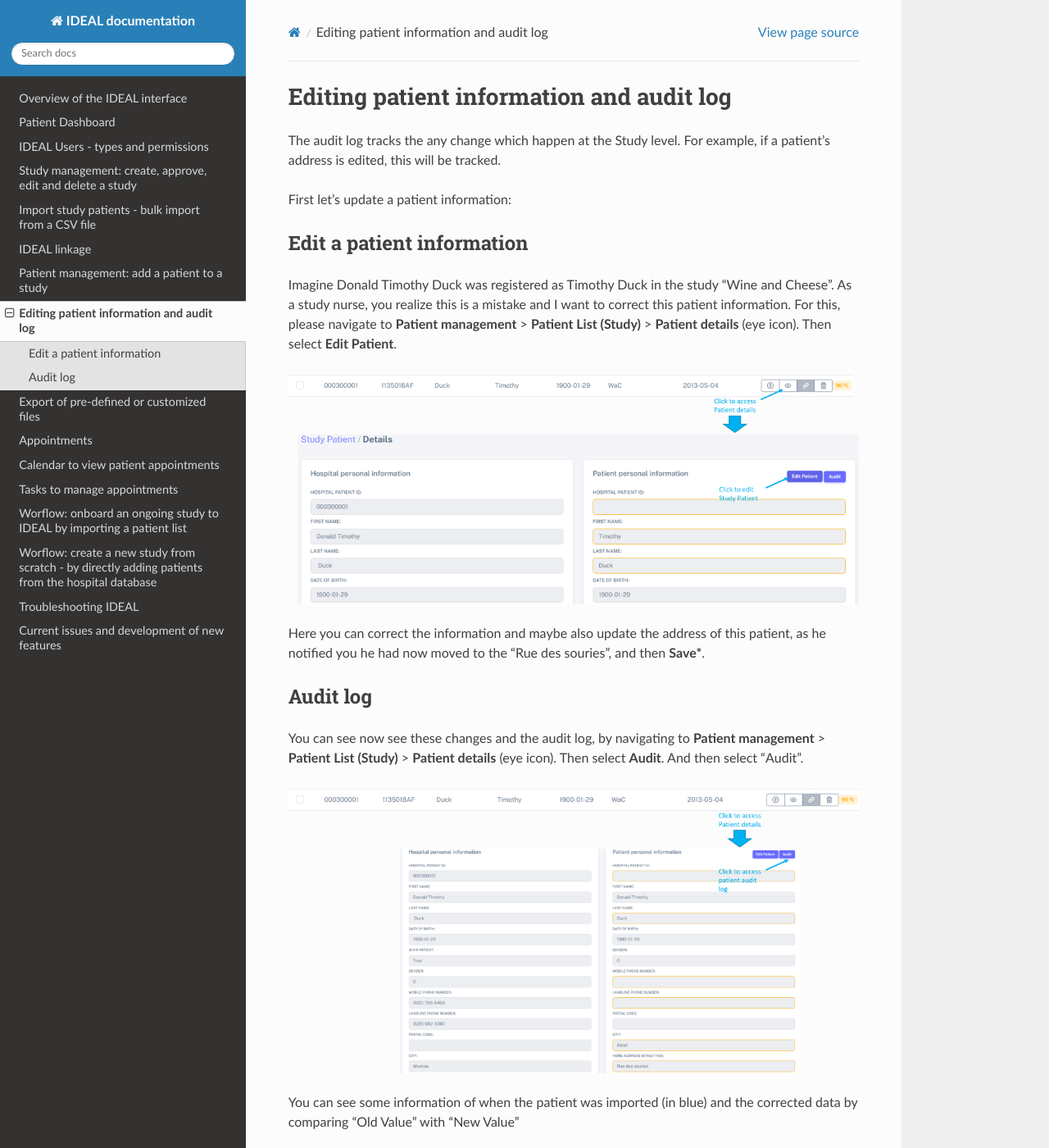
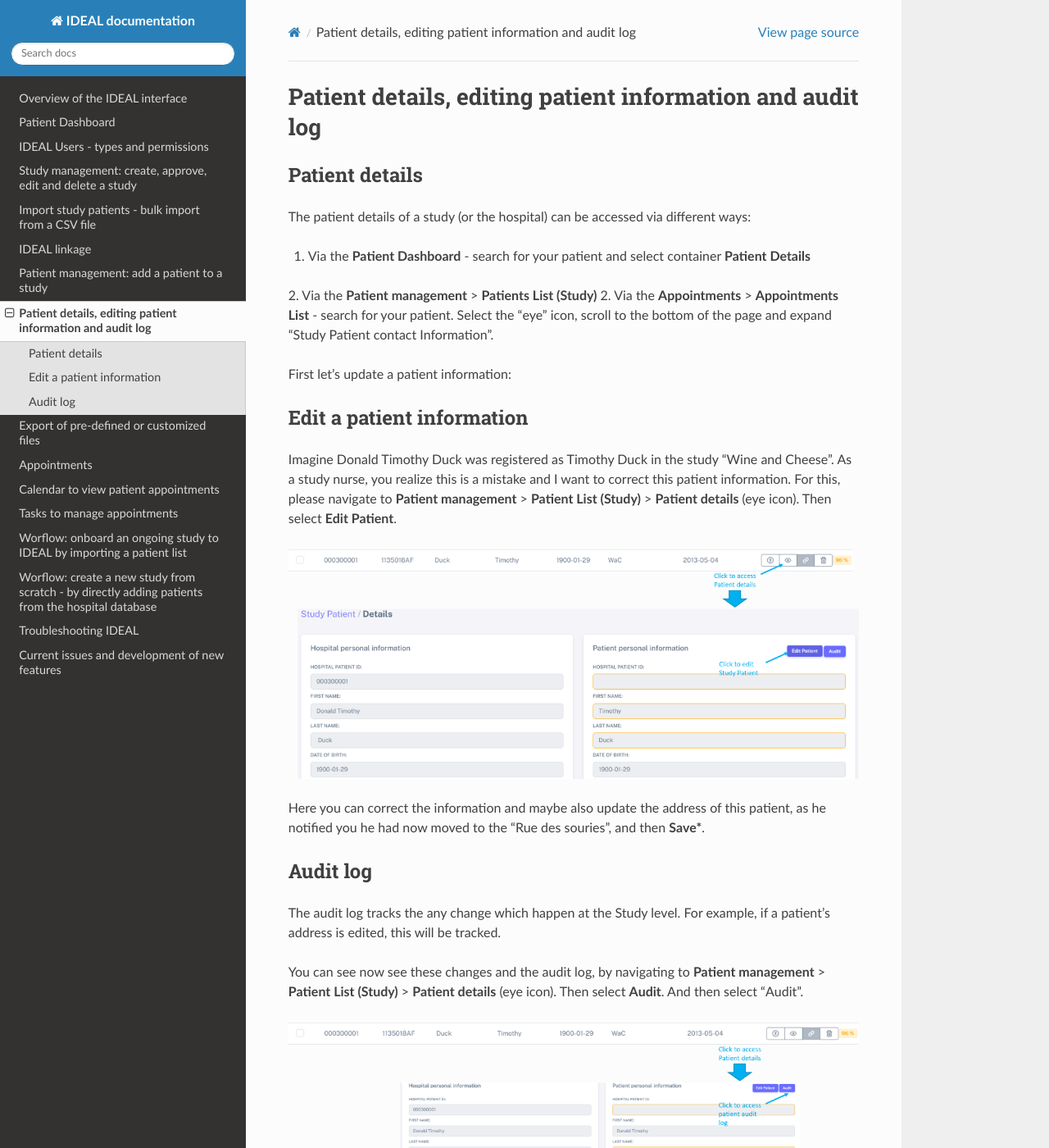
Before and after one commit to Nynuphar/IDEAL-doc, a Sphinx documentation site: the page built from docs/source/auditlog.rst, in a window 1280 px wide and 1400 px high. Shown: the whole window at 82% size. Built offline with Sphinx 7.4.7 and the Read the Docs theme 3.1.0, drawn with Linux system fonts in a browser that asks for light colours.

Commit message:
Update auditlog.rst

```diff
--- a/docs/source/auditlog.rst
+++ b/docs/source/auditlog.rst
@@ -1,7 +1,16 @@
-Editing patient information and audit log
-############################################
+Patient details, editing patient information and audit log
+######################################################################
 
-The audit log tracks the any change which happen at the Study level. For example, if a patient's address is edited, this will be tracked.
+.. _PatDetRef:
+
+Patient details
+*****************
+
+The patient details of a study (or the hospital) can be accessed via different ways:
+
+1. Via the **Patient Dashboard** - search for your patient and select container **Patient Details**
+2. Via the **Patient management** > **Patients List (Study)**
+2. Via the **Appointments** > **Appointments List** - search for your patient. Select the "eye" icon, scroll to the bottom of the page and expand "Study Patient contact Information".
 
 First let's update a patient information:
 
@@ -17,6 +26,8 @@
 Audit log
 *************
 
+The audit log tracks the any change which happen at the Study level. For example, if a patient's address is edited, this will be tracked.
+
 You can see now see these changes and the audit log, by navigating to **Patient management** > **Patient List (Study)** > **Patient details** (eye icon). Then select **Audit**. And then select "Audit".
 
 .. image:: AuditLog.png
```
